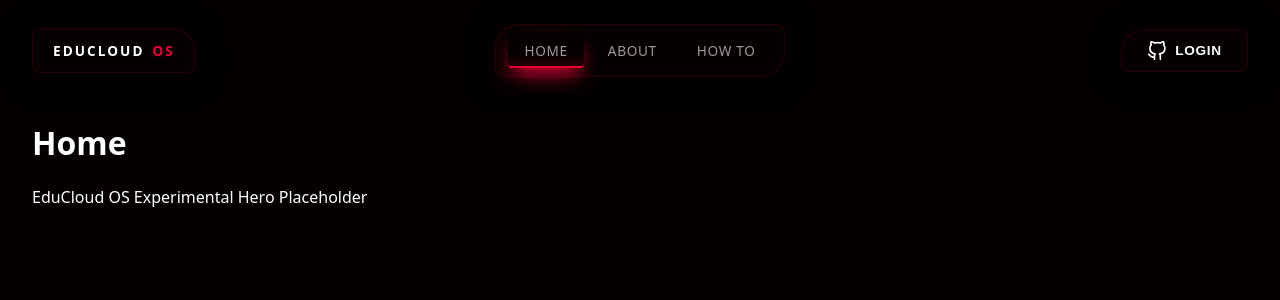
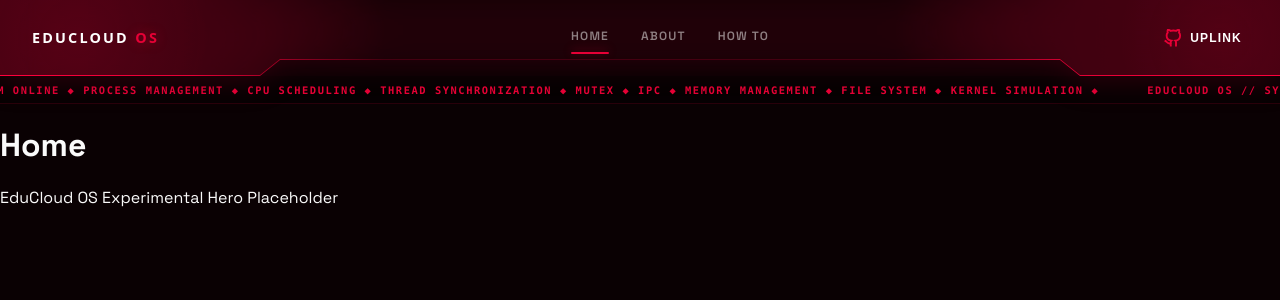
Before and after one commit to ahmed-shehzad1/EduCloud-OS-Website, a React (Vite) app: page / in a window 1280 px wide. Shown: the top 300 px of the page. Built offline with nearby package versions, Linux system fonts and the light colour scheme.

Commit message:
navbar changes

```diff
--- a/src/components/layout/Navbar.tsx
+++ b/src/components/layout/Navbar.tsx
@@ -4,12 +4,13 @@ import { motion, AnimatePresence } from 'framer-motion';
 import { NAV_LINKS } from '../../config/navigation';
 import '../../styles/components/navbar.css';
 
+const TELEMETRY_TEXT = "EDUCLOUD OS // SYSTEM ONLINE ◆ PROCESS MANAGEMENT ◆ CPU SCHEDULING ◆ THREAD SYNCHRONIZATION ◆ MUTEX ◆ IPC ◆ MEMORY MANAGEMENT ◆ FILE SYSTEM ◆ KERNEL SIMULATION ◆ ";
+
 export const Navbar: React.FC = () => {
   const [isScrolled, setIsScrolled] = useState(false);
   const [isMobileMenuOpen, setIsMobileMenuOpen] = useState(false);
   const location = useLocation();
 
-  // Scroll detection for HUD density changes
   useEffect(() => {
     const handleScroll = () => {
       setIsScrolled(window.scrollY > 30);
@@ -18,7 +19,6 @@ export const Navbar: React.FC = () => {
     return () => window.removeEventListener('scroll', handleScroll);
   }, []);
 
-  // Lock body scroll when mobile menu is open
   useEffect(() => {
     if (isMobileMenuOpen) {
       document.body.style.overflow = 'hidden';
@@ -28,24 +28,30 @@ export const Navbar: React.FC = () => {
     return () => { document.body.style.overflow = 'unset'; };
   }, [isMobileMenuOpen]);
 
-  // Close mobile menu on route change
   useEffect(() => {
     setIsMobileMenuOpen(false);
   }, [location.pathname]);
 
   return (
     <>
-      <header className={`educloud-hud ${isScrolled ? 'is-scrolled' : ''}`}>
+      {/* FIXED OS COMMAND HUD */}
+      <header className={`educloud-hud-wrapper ${isScrolled ? 'is-scrolled' : ''}`}>
 
-        {/* LEFT MODULE: Identifier */}
-        <div className="hud-module module-left">
+        {/* Layer 1: Glowing Boundary Edge */}
+        <div className="hud-edge-layer" />
+
+        {/* Layer 2: Machined Glass Surface */}
+        <div className="hud-surface">
+
+          {/* LOGO NODE */}
+          <div className="hud-node-logo">
             <Link to="/" className="os-logo" aria-label="EduCloud OS Home">
               EDUCLOUD <span>OS</span>
             </Link>
           </div>
 
-        {/* CENTER MODULE: Command Links (Desktop) */}
-        <nav className="hud-module module-center" aria-label="Main Navigation">
+          {/* NAVIGATION NODE */}
+          <nav className="hud-node-nav" aria-label="Main Navigation">
             {NAV_LINKS.map((link) => {
               const isActive = location.pathname === link.path;
 
@@ -59,14 +65,10 @@ export const Navbar: React.FC = () => {
                   {link.label}
                   {isActive && (
                     <motion.div
-                    layoutId="active-indicator"
-                    className="active-indicator"
+                      layoutId="hud-active-indicator"
+                      className="hud-active-indicator"
                       initial={false}
-                    transition={{
-                      type: 'spring',
-                      stiffness: 400,
-                      damping: 30,
-                    }}
+                      transition={{ type: 'spring', stiffness: 500, damping: 35 }}
                     />
                   )}
                 </Link>
@@ -74,52 +76,56 @@ export const Navbar: React.FC = () => {
             })}
           </nav>
 
-        {/* RIGHT MODULE: Uplink / Auth (Desktop) */}
-        <div className="hud-module module-right">
-          <motion.button
-            className="auth-button"
-            whileHover={{ scale: 1.05 }}
-            whileTap={{ scale: 0.95 }}
-            aria-label="Login with GitHub"
-          >
-            {/* Minimalist Tech GitHub Placeholder SVG */}
-            <svg width="20" height="20" viewBox="0 0 24 24" fill="none" stroke="currentColor" strokeWidth="2" strokeLinecap="round" strokeLinejoin="round">
+          {/* UPLINK / GITHUB NODE */}
+          <div className="hud-node-uplink">
+            <button className="auth-button" aria-label="GitHub Uplink">
+              <svg width="18" height="18" viewBox="0 0 24 24" fill="none" stroke="currentColor" strokeWidth="2.5" strokeLinecap="square" strokeLinejoin="miter">
                 <path d="M9 19c-5 1.5-5-2.5-7-3m14 6v-3.87a3.37 3.37 0 0 0-.94-2.61c3.14-.35 6.44-1.54 6.44-7A5.44 5.44 0 0 0 20 4.77 5.07 5.07 0 0 0 19.91 1S18.73.65 16 2.48a13.38 13.38 0 0 0-7 0C6.27.65 5.09 1 5.09 1A5.07 5.07 0 0 0 5 4.77a5.44 5.44 0 0 0-1.5 3.78c0 5.42 3.3 6.61 6.44 7A3.37 3.37 0 0 0 9 18.13V22"></path>
               </svg>
-            LOGIN
-          </motion.button>
+              UPLINK
+            </button>
           </div>
 
-        {/* MOBILE MENU TRIGGER */}
+          {/* MOBILE TRIGGER */}
           <button
             className="mobile-trigger"
             onClick={() => setIsMobileMenuOpen(!isMobileMenuOpen)}
             aria-expanded={isMobileMenuOpen}
-          aria-label="Toggle navigation menu"
+            aria-label="Toggle command menu"
           >
             <div className="line line-1" />
             <div className="line line-2" />
           </button>
 
+        </div>
       </header>
 
-      {/* MOBILE OVERLAY (Framer Motion) */}
+      {/* SYSTEM TELEMETRY MARQUEE (Normal Document Flow) */}
+      <div className="system-marquee-container" aria-hidden="true">
+        <div className="system-marquee-content">
+          {/* Rendered twice for a seamless infinite CSS loop */}
+          <span>{TELEMETRY_TEXT}</span>
+          <span>{TELEMETRY_TEXT}</span>
+        </div>
+      </div>
+
+      {/* MOBILE FULLSCREEN COMMAND OVERLAY */}
       <AnimatePresence>
         {isMobileMenuOpen && (
           <motion.div
             className="mobile-overlay"
-            initial={{ opacity: 0, backdropFilter: 'blur(0px)' }}
-            animate={{ opacity: 1, backdropFilter: 'blur(20px)' }}
-            exit={{ opacity: 0, backdropFilter: 'blur(0px)' }}
-            transition={{ duration: 0.4, ease: [0.16, 1, 0.3, 1] }}
+            initial={{ opacity: 0 }}
+            animate={{ opacity: 1 }}
+            exit={{ opacity: 0 }}
+            transition={{ duration: 0.3 }}
           >
             {NAV_LINKS.map((link, i) => (
               <motion.div
                 key={link.path}
-                initial={{ opacity: 0, y: 30 }}
+                initial={{ opacity: 0, y: 20 }}
                 animate={{ opacity: 1, y: 0 }}
-                exit={{ opacity: 0, y: 20 }}
-                transition={{ delay: i * 0.1, duration: 0.4, ease: 'easeOut' }}
+                exit={{ opacity: 0, y: 10 }}
+                transition={{ delay: i * 0.05, duration: 0.3 }}
               >
                 <Link
                   to={link.path}
@@ -131,14 +137,17 @@ export const Navbar: React.FC = () => {
             ))}
 
             <motion.div
-              initial={{ opacity: 0, y: 30 }}
+              initial={{ opacity: 0, y: 20 }}
               animate={{ opacity: 1, y: 0 }}
-              exit={{ opacity: 0, y: 20 }}
-              transition={{ delay: NAV_LINKS.length * 0.1, duration: 0.4 }}
+              exit={{ opacity: 0, y: 10 }}
+              transition={{ delay: NAV_LINKS.length * 0.05, duration: 0.3 }}
               style={{ marginTop: '2rem' }}
             >
-              <button className="auth-button" style={{ fontSize: '1.25rem' }}>
-                GITHUB LOGIN
+              <button className="auth-button" style={{ fontSize: '1.2rem', color: '#fff' }}>
+                <svg width="24" height="24" viewBox="0 0 24 24" fill="none" stroke="currentColor" strokeWidth="2.5" strokeLinecap="square">
+                  <path d="M9 19c-5 1.5-5-2.5-7-3m14 6v-3.87a3.37 3.37 0 0 0-.94-2.61c3.14-.35 6.44-1.54 6.44-7A5.44 5.44 0 0 0 20 4.77 5.07 5.07 0 0 0 19.91 1S18.73.65 16 2.48a13.38 13.38 0 0 0-7 0C6.27.65 5.09 1 5.09 1A5.07 5.07 0 0 0 5 4.77a5.44 5.44 0 0 0-1.5 3.78c0 5.42 3.3 6.61 6.44 7A3.37 3.37 0 0 0 9 18.13V22"></path>
+                </svg>
+                INITIATE UPLINK
               </button>
             </motion.div>
           </motion.div>
--- a/src/styles/components/navbar.css
+++ b/src/styles/components/navbar.css
@@ -1,104 +1,143 @@
-/* Custom OS Design Variables */
+/* Custom OS HUD Variables */
 :root {
-  --os-bg-ultra-dark: rgba(8, 0, 2, 0.4);
-  --os-bg-solid: rgba(8, 0, 2, 0.85);
-  --os-ruby-primary: #E60036;
-  --os-ruby-deep: #8B0021;
-  --os-ruby-glow: rgba(230, 0, 54, 0.3);
-  --os-ruby-edge: rgba(230, 0, 54, 0.15);
-  --os-ruby-edge-active: rgba(230, 0, 54, 0.5);
+  --hud-height: 76px;
+  --hud-height-scrolled: 68px;
+
+  /* Deep burgundy/black surface */
+  --hud-bg: rgba(10, 2, 5, 0.75);
+  --hud-bg-scrolled: rgba(6, 1, 3, 0.92);
+
+  /* Ruby lighting hierarchy */
+  --ruby-bright: #FF003C;
+  --ruby-core: #E60036;
+  --ruby-muted: rgba(230, 0, 54, 0.2);
+  --ruby-glow: rgba(230, 0, 54, 0.4);
+
   --os-text-primary: #FFFFFF;
-  --os-text-muted: rgba(255, 255, 255, 0.6);
+  --os-text-muted: rgba(255, 255, 255, 0.5);
   --transition-smooth: 0.4s cubic-bezier(0.16, 1, 0.3, 1);
+
+  /*
+    The Machined HUD Shape.
+    Full height on edges. Angles up to a notched center area.
+  */
+  --hud-clip: polygon(
+    0 0,
+    100% 0,
+    100% 100%,
+    calc(100% - 200px) 100%,
+    calc(100% - 220px) calc(100% - 16px),
+    280px calc(100% - 16px),
+    260px 100%,
+    0 100%
+  );
 }
 
-/* Base HUD Container */
-.educloud-hud {
+/* =========================================
+   FIXED HUD CONTAINER
+   ========================================= */
+.educloud-hud-wrapper {
   position: fixed;
   top: 0;
   left: 0;
   width: 100%;
-  padding: 1.5rem 2rem;
+  height: var(--hud-height);
   z-index: 100;
-  display: grid;
-  grid-template-columns: 1fr auto 1fr;
-  align-items: center;
-  gap: 1rem;
-  pointer-events: none; /* Let clicks pass through the empty gaps */
-  transition: padding var(--transition-smooth);
+  /* Glow that wraps the clipped shape */
+  filter: drop-shadow(0 4px 15px rgba(139, 0, 33, 0.3));
+  transition: height var(--transition-smooth), filter var(--transition-smooth);
 }
 
-.educloud-hud.is-scrolled {
-  padding: 1rem 2rem;
+.educloud-hud-wrapper.is-scrolled {
+  height: var(--hud-height-scrolled);
+  filter: drop-shadow(0 8px 25px rgba(139, 0, 33, 0.6));
 }
 
-/* Individual Floating Modules */
-.hud-module {
-  pointer-events: auto; /* Re-enable clicks for modules */
-  background: var(--os-bg-ultra-dark);
-  backdrop-filter: blur(16px);
-  -webkit-backdrop-filter: blur(16px);
-  border: 1px solid var(--os-ruby-edge);
-  box-shadow: 0 4px 30px rgba(0, 0, 0, 0.5), inset 0 0 15px rgba(230, 0, 54, 0.05);
-  transition: background var(--transition-smooth), border-color var(--transition-smooth), box-shadow var(--transition-smooth);
+/* The glowing energy edge (Background Layer) */
+.hud-edge-layer {
+  position: absolute;
+  inset: 0;
+  background: linear-gradient(90deg,
+    var(--ruby-bright) 0%,
+    var(--ruby-core) 15%,
+    var(--ruby-muted) 30%,
+    var(--ruby-muted) 70%,
+    var(--ruby-core) 85%,
+    var(--ruby-bright) 100%
+  );
+  clip-path: var(--hud-clip);
+  transition: clip-path var(--transition-smooth);
 }
 
-.educloud-hud.is-scrolled .hud-module {
-  background: var(--os-bg-solid);
-  border-color: var(--os-ruby-edge-active);
-  box-shadow: 0 8px 30px rgba(0, 0, 0, 0.8), inset 0 0 20px rgba(230, 0, 54, 0.1);
+/* The dark glass surface (Foreground Layer) */
+.hud-surface {
+  position: absolute;
+  /* Inset by 1px at the bottom to reveal the glowing edge layer behind it */
+  inset: 0 0 1px 0;
+  background: var(--hud-bg);
+  backdrop-filter: blur(20px);
+  -webkit-backdrop-filter: blur(20px);
+  clip-path: var(--hud-clip);
+
+  display: grid;
+  grid-template-columns: 260px 1fr 200px;
+  align-items: stretch;
+  transition: background var(--transition-smooth), clip-path var(--transition-smooth);
 }
 
-/* Sculpted Shapes */
-.module-left {
-  justify-self: start;
-  border-radius: 8px 24px 8px 8px; /* Sweeping top right corner */
-  padding: 0.75rem 1.25rem;
+.educloud-hud-wrapper.is-scrolled .hud-surface {
+  background: var(--hud-bg-scrolled);
 }
 
-.module-center {
-  justify-self: center;
-  border-radius: 24px 8px 24px 8px; /* Asymmetrical tech capsule */
-  padding: 0.5rem 0.75rem;
+/* =========================================
+   HUD REGIONS
+   ========================================= */
+
+/* Left: Logo Node */
+.hud-node-logo {
+  position: relative;
   display: flex;
-  gap: 0.5rem;
+  align-items: center;
+  padding-left: 2rem;
+  background: radial-gradient(circle at 30% 50%, rgba(230, 0, 54, 0.1) 0%, transparent 70%);
 }
 
-.module-right {
-  justify-self: end;
-  border-radius: 24px 8px 8px 8px; /* Sweeping top left corner */
-  padding: 0.6rem 1.2rem;
-}
-
-/* Typography & Links */
 .os-logo {
   font-family: ui-sans-serif, system-ui, -apple-system, sans-serif;
   font-weight: 800;
   letter-spacing: 0.15em;
-  font-size: 0.85rem;
+  font-size: 0.9rem;
   color: var(--os-text-primary);
+  text-decoration: none;
   display: flex;
   align-items: center;
-  gap: 0.5rem;
-  text-decoration: none;
+  gap: 0.4rem;
 }
 
 .os-logo span {
-  color: var(--os-ruby-primary);
-  text-shadow: 0 0 10px var(--os-ruby-glow);
+  color: var(--ruby-core);
+  text-shadow: 0 0 12px var(--ruby-glow);
+}
+
+/* Center: Navigation */
+.hud-node-nav {
+  display: flex;
+  justify-content: center;
+  align-items: flex-start; /* Align to top so they sit inside the notched area */
+  padding-top: 1.25rem;
+  gap: 2rem;
 }
 
 .nav-link {
   position: relative;
   color: var(--os-text-muted);
-  font-size: 0.85rem;
-  font-weight: 500;
-  letter-spacing: 0.05em;
-  padding: 0.5rem 1rem;
+  font-size: 0.75rem;
+  font-weight: 600;
+  letter-spacing: 0.1em;
   text-decoration: none;
   text-transform: uppercase;
+  padding: 0.5rem 0;
   transition: color 0.2s ease;
-  z-index: 1;
 }
 
 .nav-link:hover, .nav-link:focus-visible {
@@ -106,56 +145,125 @@
   outline: none;
 }
 
-.nav-link:focus-visible {
-  border-radius: 4px;
-  box-shadow: 0 0 0 2px var(--os-ruby-primary);
+/* Active indicator integrated into the text baseline */
+.hud-active-indicator {
+  position: absolute;
+  bottom: -2px;
+  left: 0;
+  right: 0;
+  height: 2px;
+  background: var(--ruby-core);
+  box-shadow: 0 -2px 10px var(--ruby-glow);
+  border-radius: 2px;
 }
 
-/* Active State Underglow Indicator */
-.active-indicator {
-  position: absolute;
-  bottom: 0;
-  left: 0;
-  width: 100%;
-  height: 100%;
-  background: linear-gradient(180deg, transparent 60%, rgba(230, 0, 54, 0.15) 100%);
-  border-bottom: 2px solid var(--os-ruby-primary);
-  border-radius: 4px;
-  box-shadow: 0 10px 20px -5px var(--os-ruby-primary);
-  z-index: -1;
+/* Right: Uplink Node */
+.hud-node-uplink {
+  display: flex;
+  justify-content: flex-end;
+  align-items: center;
+  padding-right: 2rem;
+  background: radial-gradient(circle at 70% 50%, rgba(230, 0, 54, 0.08) 0%, transparent 70%);
 }
 
-/* Auth / GitHub Button */
 .auth-button {
   display: flex;
   align-items: center;
   gap: 0.5rem;
   color: var(--os-text-primary);
-  font-size: 0.85rem;
+  font-size: 0.75rem;
   font-weight: 600;
-  letter-spacing: 0.05em;
+  letter-spacing: 0.1em;
   background: transparent;
   border: none;
   cursor: pointer;
+  transition: text-shadow 0.2s ease;
+}
+
+.auth-button:hover {
+  text-shadow: 0 0 8px var(--ruby-glow);
 }
 
 .auth-button svg {
+  color: var(--ruby-core);
   transition: filter 0.3s ease;
 }
-
 .auth-button:hover svg {
-  filter: drop-shadow(0 0 8px var(--os-ruby-primary));
+  filter: drop-shadow(0 0 6px var(--ruby-core));
 }
 
-/* Custom Mobile Menu Trigger */
+/* =========================================
+   SYSTEM TELEMETRY MARQUEE
+   ========================================= */
+.system-marquee-container {
+  width: 100%;
+  height: 28px;
+  /* Ensure it sits exactly below the 76px HUD on initial load */
+  margin-top: var(--hud-height);
+  background: rgba(6, 1, 3, 0.95);
+  border-bottom: 1px solid rgba(230, 0, 54, 0.15);
+  display: flex;
+  align-items: center;
+  overflow: hidden;
+  position: relative; /* Normal document flow - scrolls naturally */
+  z-index: 90;
+}
+
+.system-marquee-content {
+  display: flex;
+  width: fit-content;
+  animation: marquee-scroll 45s linear infinite;
+  /* Monospace technical font */
+  font-family: ui-monospace, SFMono-Regular, Menlo, Monaco, Consolas, monospace;
+  font-size: 0.65rem;
+  font-weight: 600;
+  color: var(--ruby-core);
+  letter-spacing: 0.15em;
+  text-transform: uppercase;
+}
+
+.system-marquee-content span {
+  padding-right: 3rem;
+  white-space: nowrap;
+}
+
+@keyframes marquee-scroll {
+  0% { transform: translate3d(0, 0, 0); }
+  100% { transform: translate3d(-50%, 0, 0); }
+}
+
+/* =========================================
+   MOBILE RESPONSIVENESS
+   ========================================= */
 .mobile-trigger {
   display: none;
+}
+
+@media (max-width: 900px) {
+  :root {
+    /* Simplify shape for mobile */
+    --hud-clip: polygon(0 0, 100% 0, 100% 100%, 0 100%);
+    --hud-height: 64px;
+    --hud-height-scrolled: 64px;
+  }
+
+  .hud-surface {
+    grid-template-columns: 1fr auto;
+  }
+
+  .hud-node-nav, .hud-node-uplink {
+    display: none; /* Hide desktop nav */
+  }
+
+  .mobile-trigger {
+    display: flex;
     flex-direction: column;
+    justify-content: center;
     gap: 6px;
     background: transparent;
     border: none;
     cursor: pointer;
-  padding: 0.5rem;
+    padding-right: 1.5rem;
   }
 
   .mobile-trigger .line {
@@ -163,19 +271,16 @@
     background-color: var(--os-text-primary);
     transition: var(--transition-smooth);
   }
+  .mobile-trigger .line-1 { width: 24px; }
+  .mobile-trigger .line-2 { width: 16px; background-color: var(--ruby-core); align-self: flex-end; }
+}
 
-.mobile-trigger .line-1 { width: 24px; }
-.mobile-trigger .line-2 { width: 16px; background-color: var(--os-ruby-primary); align-self: flex-end; }
-
-.mobile-trigger:hover .line-1 { width: 16px; }
-.mobile-trigger:hover .line-2 { width: 24px; }
-
-/* Mobile Overlay */
+/* Maintain existing mobile overlay styling */
 .mobile-overlay {
   position: fixed;
   inset: 0;
-  z-index: 90;
-  background: rgba(8, 0, 2, 0.95);
+  z-index: 110;
+  background: rgba(6, 1, 3, 0.98);
   backdrop-filter: blur(20px);
   display: flex;
   flex-direction: column;
@@ -184,46 +289,16 @@
   gap: 2rem;
 }
 
-.mobile-overlay::before {
-  content: '';
-  position: absolute;
-  inset: 0;
-  background: radial-gradient(circle at 50% 50%, rgba(230, 0, 54, 0.1) 0%, transparent 70%);
-  pointer-events: none;
-}
-
 .mobile-link {
-  font-size: 2rem;
+  font-size: 1.75rem;
   font-weight: 800;
   color: var(--os-text-muted);
   text-decoration: none;
   letter-spacing: 0.1em;
   text-transform: uppercase;
-  transition: color 0.3s ease, text-shadow 0.3s ease;
 }
 
-.mobile-link.active, .mobile-link:hover {
+.mobile-link.active {
   color: var(--os-text-primary);
-  text-shadow: 0 0 20px var(--os-ruby-glow);
+  text-shadow: 0 0 15px var(--ruby-glow);
 }
-
-/* Responsiveness */
-@media (max-width: 900px) {
-  .module-center, .module-right {
-    display: none; /* Hide desktop nav and auth on smaller screens */
-  }
-
-  .educloud-hud {
-    grid-template-columns: 1fr auto;
-  }
-
-  .mobile-trigger {
-    display: flex;
-    pointer-events: auto;
-    border-radius: 8px 24px 8px 8px;
-    background: var(--os-bg-ultra-dark);
-    backdrop-filter: blur(16px);
-    border: 1px solid var(--os-ruby-edge);
-    padding: 0.8rem 1rem;
-  }
-}
--- a/src/styles/global.css
+++ b/src/styles/global.css
@@ -1,9 +1,18 @@
+@import url('https://fonts.googleapis.com/css2?family=IBM+Plex+Mono:wght@500;600&family=Space+Grotesk:wght@400;500;600;700&display=swap');
+
+:root {
+  /* Centralized Typographic Identity */
+  --font-display: 'Space Grotesk', system-ui, -apple-system, sans-serif;
+  --font-mono: 'IBM Plex Mono', ui-monospace, Menlo, Monaco, monospace;
+}
+
 body {
   margin: 0;
   padding: 0;
-  background-color: #040001; /* Ultra-dark base for EduCloud OS */
-  color: #ffffff;
-  font-family: ui-sans-serif, system-ui, -apple-system, sans-serif;
+  /* Very dark black-ruby page background to contrast with the ruby navbar */
+  background-color: #0A0103;
+  color: #FAFAFA;
+  font-family: var(--font-display);
   -webkit-font-smoothing: antialiased;
   -moz-osx-font-smoothing: grayscale;
 }
@@ -11,9 +20,3 @@ body {
 * {
   box-sizing: border-box;
 }
-
-.page-content {
-  min-height: 100vh;
-  padding-top: 100px;
-  padding-inline: 2rem;
-}
```
Lines whose indentation alone changed are shown as unchanged.
